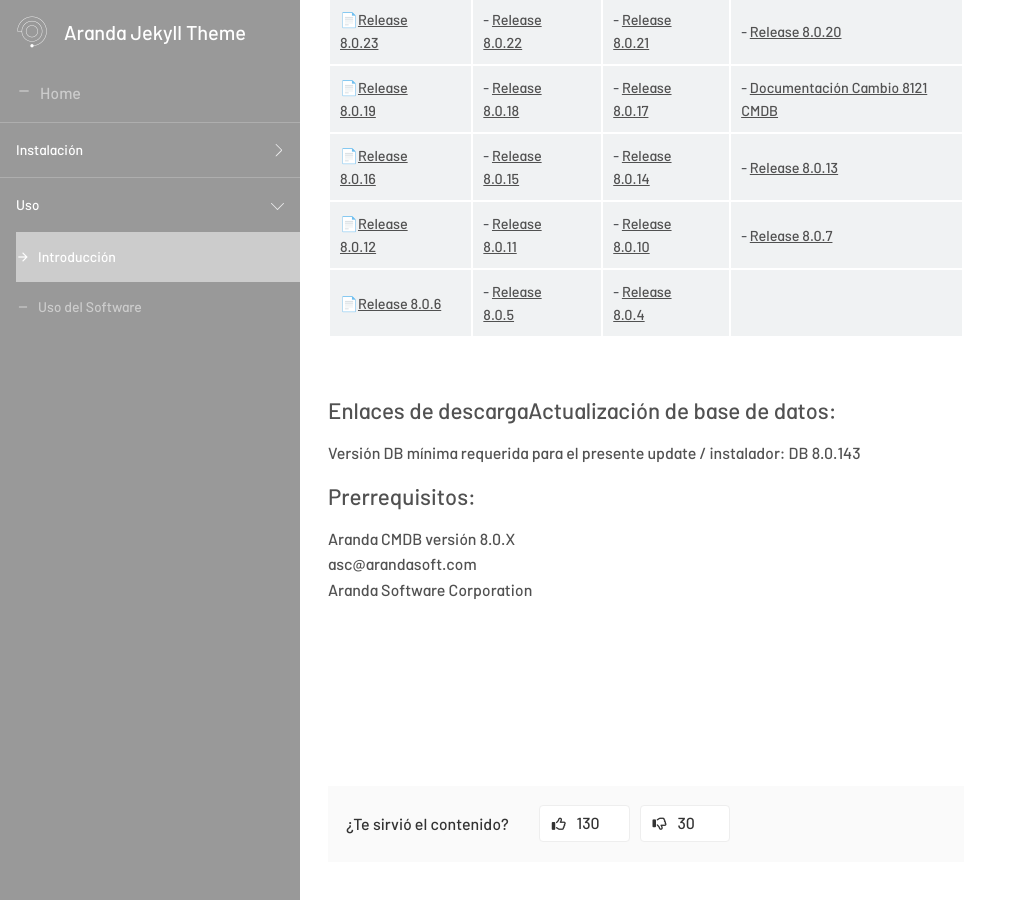
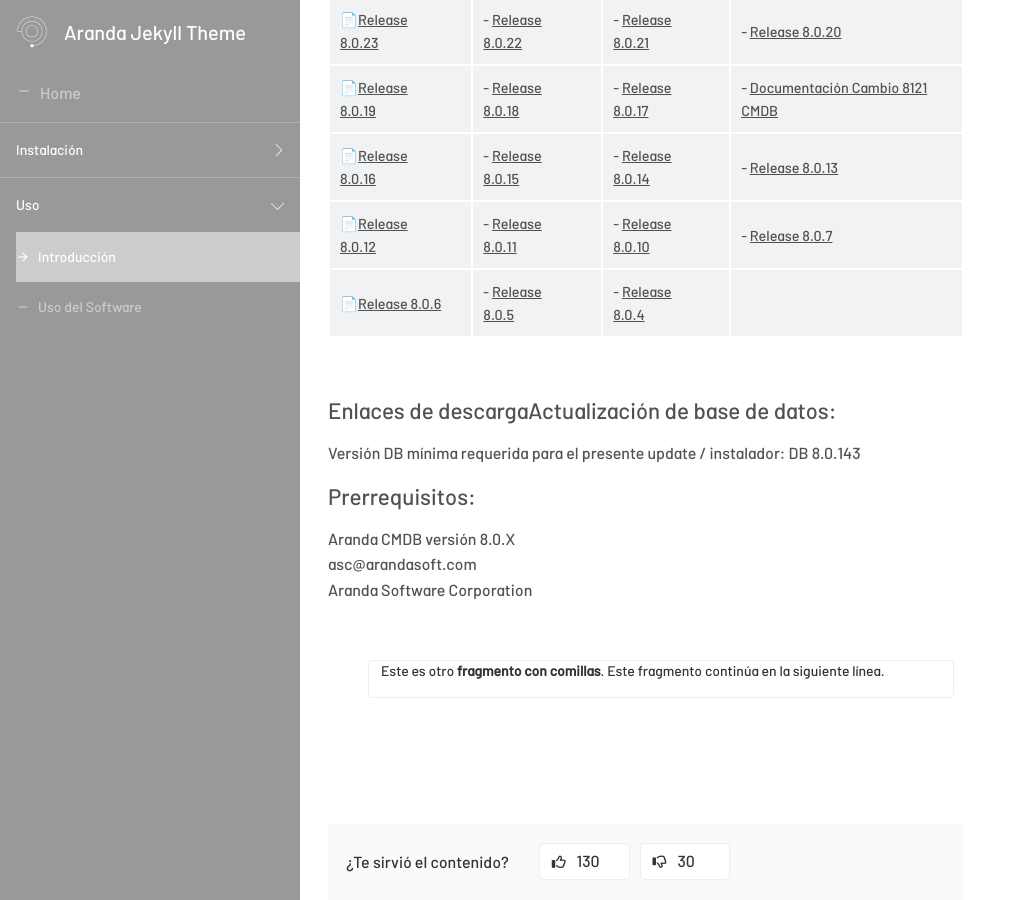
Before and after one commit to Nats85/Manuales-Aranda-Apis, a Jekyll site: the page built from docs/2.1-inicio.md, in a window 1280 px wide and 900 px high, scrolled down 2959 px. Shown: the whole window, without its empty margins (0-1025 px from the left). Built offline with Jekyll 4.4.1, drawn with Linux system fonts in a browser that asks for light colours; nearby versions of some CDN libraries.

Commit message:
Update 2.1-inicio.md

```diff
--- a/docs/2.1-inicio.md
+++ b/docs/2.1-inicio.md
@@ -106,4 +106,7 @@
 
 <br>
 
+>Este es otro **fragmento con comillas**.
+Este fragmento continúa en la siguiente línea.
+
 <br>
```
